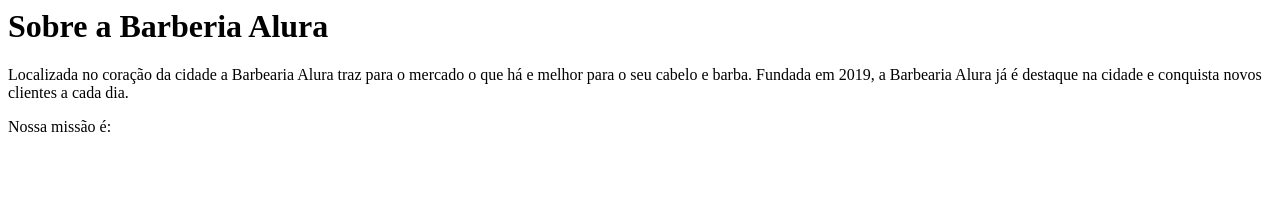
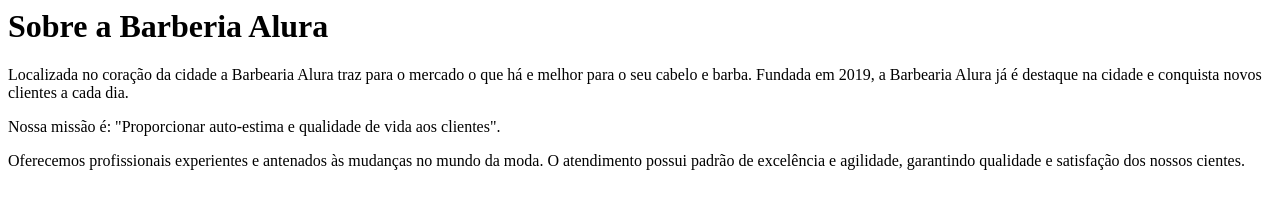
Before and after one commit to beatr1007/projeto-2-tri, a plain HTML site: page index.html in a window 1280 px wide. Drawn offline with Linux system fonts and the light colour scheme.

Commit message:
Add files via upload

```diff
--- a/index.html
+++ b/index.html
@@ -2,4 +2,6 @@
 
 <p>Localizada no coração da cidade a Barbearia Alura traz para o mercado o que há e melhor para o seu cabelo e barba.
  Fundada em 2019, a Barbearia Alura já é destaque na cidade e conquista novos clientes a cada dia. </p>
-<p>Nossa missão é: </p>
+<p>Nossa missão é: "Proporcionar auto-estima e qualidade de vida aos clientes".</p>
+
+<p>Oferecemos profissionais experientes e antenados às mudanças no mundo da moda. O atendimento possui padrão de excelência e agilidade, garantindo qualidade e satisfação dos nossos cientes.</p>
```
